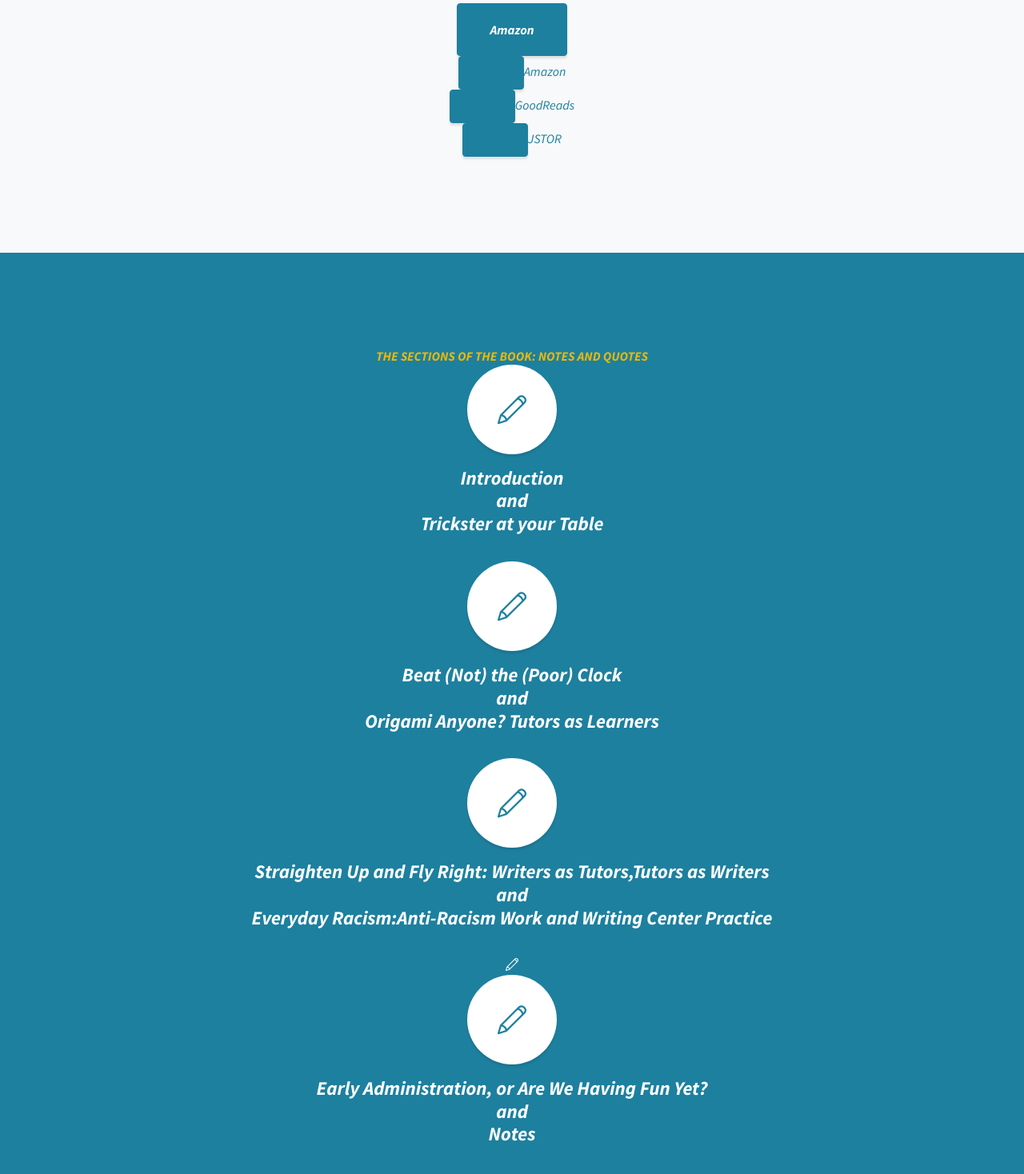
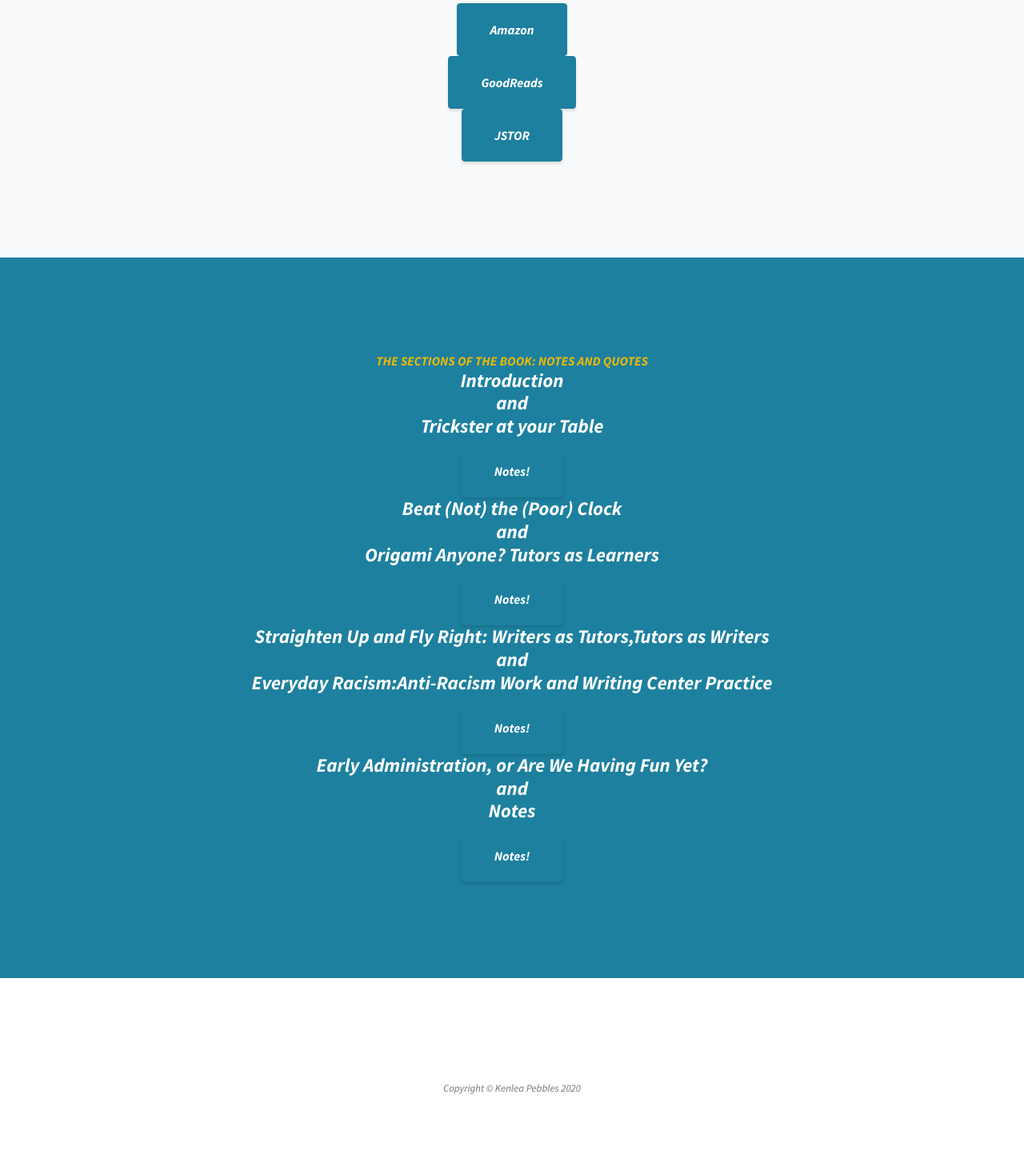
Before and after one commit to kpebbles/The-Everyday-Writing-Center, a website: page index.html in a window 1280 px wide. Shown: the part 962-2430 px from the top of the page at 80% size. Drawn offline with nearby package versions, Linux system fonts and the light colour scheme; files that its build step writes are made by us from their sources.

Commit message:
Update index.html

```diff
--- a/index.html
+++ b/index.html
@@ -62,12 +62,10 @@
   <section class="content-section bg-light" id="about">
     <div class="container text-center my-auto">
           <h2><center>What do others have to say about this book?</center></h2>
-
-      <center><a class="btn btn-primary btn-xl js-scroll-trigger" href="https://www.amazon.com/Everyday-Writing-Center-Community-Practice/dp/0874216567#ace-b8881249860">Amazon</a></center>
-<center><a class="btn btn-primary btn-xl js-scroll-trigger"><a href="https://www.amazon.com/Everyday-Writing-Center-Community-Practice/dp/0874216567#ace-b8881249860">Amazon</a></a></center>
-          <center><a class="btn btn-primary btn-xl js-scroll-trigger"><a href="https://www.goodreads.com/book/show/17353671-the-everyday-writing-center">GoodReads</a></a></center>
-          <center><a class="btn btn-primary btn-xl js-scroll-trigger"><a href="https://www.jstor.org/stable/j.ctt4cgmkj">JSTOR</a></a></center>
-        </div>
+              <center><a class="btn btn-primary btn-xl js-scroll-trigger" href="https://www.amazon.com/Everyday-Writing-Center-Community-Practice/dp/0874216567#ace-b8881249860">Amazon</a></center>
+                <center><a class="btn btn-primary btn-xl js-scroll-trigger" href="https://www.goodreads.com/book/show/17353671-the-everyday-writing-center">GoodReads</a></center>
+              <center><a class="btn btn-primary btn-xl js-scroll-trigger" href="https://www.jstor.org/stable/j.ctt4cgmkj">JSTOR</a></center>
+          </div>
       </div>
     </div>
    <div class="overlay"></div>
@@ -78,51 +76,30 @@
     <div class="container text-center my-auto">
       <div class="content-section-heading">
         <h3 class="text-secondary mb-0"><center>The Sections of the Book: Notes and Quotes</center></h3>
-          <span class="service-icon rounded-circle mx-auto mb-3">
-            <i class="icon-pencil"></i>
-        <h2 class="mb-5"></h2>
-      </div>
-         <div class="overlay"></div>
           <h4>
             <strong><center>Introduction</center></strong>
             <strong><center>and</center></strong>
             <strong><center>Trickster at your Table</center></strong>
           </h4>
-          <center><p class="text-faded mb-0"><a href="https://docs.google.com/document/d/1x5VzzWkuBxIkfN9WnEpTU85VOHpRSE90TVn3REvOIIY/edit?usp=sharing">Notes!</a></p></center>
-        </div>
-         <div class="overlay"></div>
-          <span class="service-icon rounded-circle mx-auto mb-3">
-            <i class="icon-pencil"></i>
-          </span>
+          <center><a class="btn btn-primary btn-xl js-scroll-trigger" href="https://docs.google.com/document/d/1x5VzzWkuBxIkfN9WnEpTU85VOHpRSE90TVn3REvOIIY/edit?usp=sharing">Notes!</a></center>
           <h4>
             <strong><center>Beat (Not) the (Poor) Clock</center></strong>
             <strong><center>and</center></strong>
             <strong><center>Origami Anyone? Tutors as Learners</center></strong>
           </h4>
-          <center><p class="text-faded mb-0"><a href="https://docs.google.com/document/d/11dOCsxeaeLVC3BY8ENS7PhvMJTJL3HwBs07ltsu6xQM/edit?usp=sharing">Notes!</a></p></center>
-        </div>
-        <div class="overlay"></div>
-          <span class="service-icon rounded-circle mx-auto mb-3">
-            <i class="icon-pencil"></i>
-          </span>
+            <center><a class="btn btn-primary btn-xl js-scroll-trigger" href="https://docs.google.com/document/d/11dOCsxeaeLVC3BY8ENS7PhvMJTJL3HwBs07ltsu6xQM/edit?usp=sharing">Notes!</a></center>
           <h4>
             <strong><center>Straighten Up and Fly Right: Writers as Tutors,Tutors as Writers</center></strong>
             <strong><center>and</center></strong>
             <strong><center>Everyday Racism:Anti-Racism Work and Writing Center Practice</center></strong>
           </h4>
-          <center><p class="text-faded mb-0"><a href="https://docs.google.com/document/d/1y_ecvSe8Zni5GwM6w_VX2xWqTLvMua-NqHHIyHtotwc/edit?usp=sharing">Notes!</a></p></center>
-             <i class="icon-pencil"></i>
-        </div>
-          <div class="overlay"></div>
-          <span class="service-icon rounded-circle mx-auto mb-3">
-             <i class="icon-pencil"></i>
-          </span>
+            <center><a class="btn btn-primary btn-xl js-scroll-trigger" href="https://docs.google.com/document/d/1y_ecvSe8Zni5GwM6w_VX2xWqTLvMua-NqHHIyHtotwc/edit?usp=sharing">Notes!</a></center>
           <h4>
             <strong><center>Early Administration, or Are We Having Fun Yet?<center></strong>
             <strong><center>and</center></strong>
             <strong><center>Notes</center></strong>
           </h4>
-          <center><p class="text-faded mb-0"><a href="https://docs.google.com/document/d/1sdKAHrZdDg98zo-B9vqfRgff0NRCGml3r1klvusK9K4/edit?usp=sharing">Notes!</a></p></center>
+            <center><a class="btn btn-primary btn-xl js-scroll-trigger" href="https://docs.google.com/document/d/1sdKAHrZdDg98zo-B9vqfRgff0NRCGml3r1klvusK9K4/edit?usp=sharing">Notes!</a></center>
          </div>
       </div>
     </div>
```
